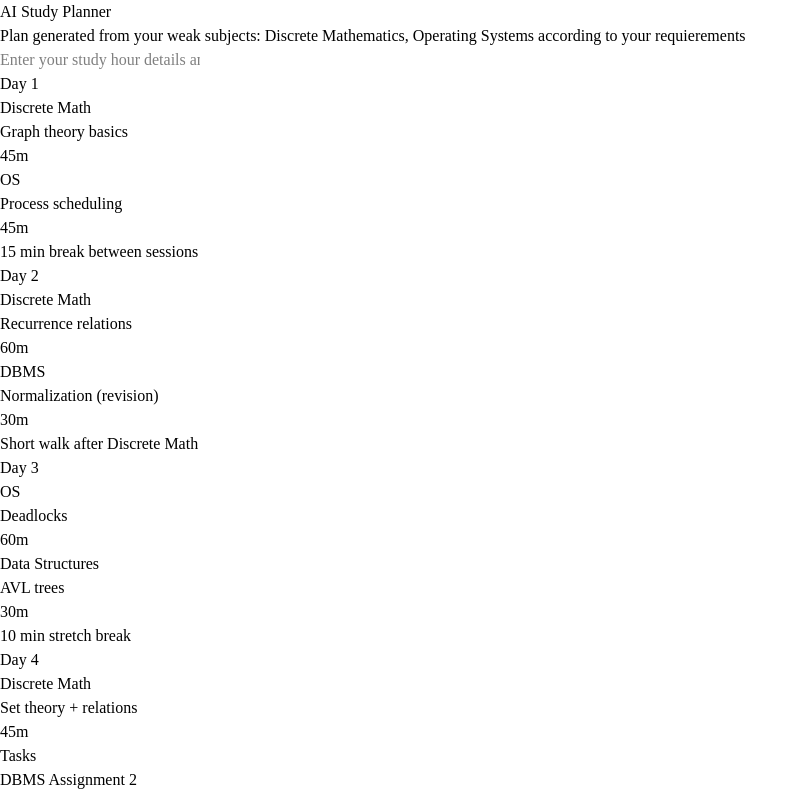
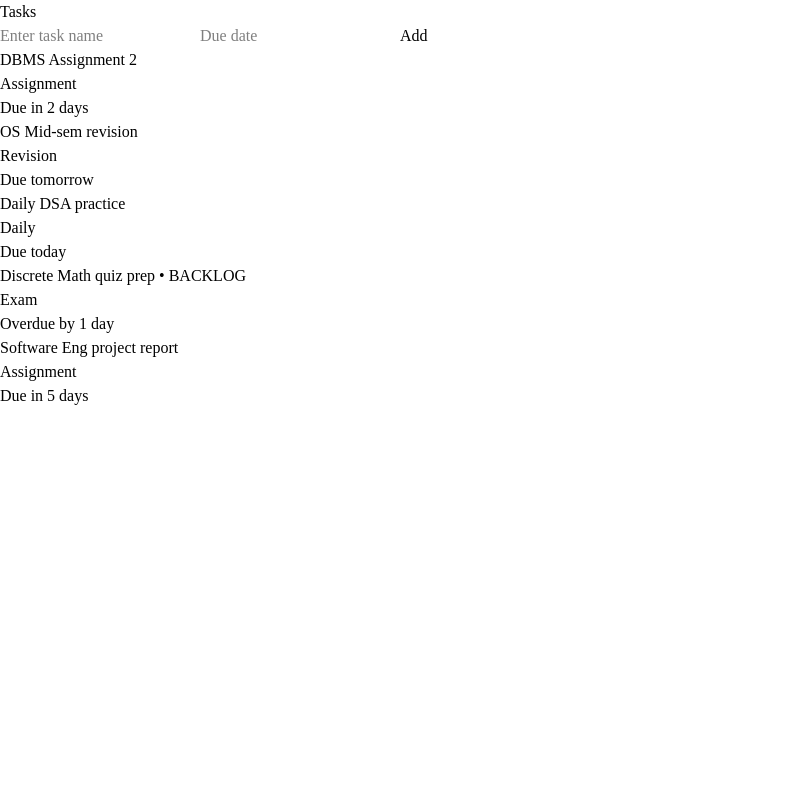
Before and after one commit to NotSoAdarshh/AcademiaPulse, a React app in the folder Frontend/: page / in a window 1280 px wide. Shown: the top 796 px of the page, without its empty margins (0-808 px from the left). Built offline with nearby package versions, Linux system fonts and the light colour scheme; the HTML template or start-up script is replaced by a standard one.

Commit message:
init basic structure- tasks page

```diff
--- a/Frontend/src/App.jsx
+++ b/Frontend/src/App.jsx
@@ -12,7 +12,7 @@ function App() {
 
   return (
     <>
-    <Planner></Planner>
+    <Tasks></Tasks>
     </>
   )
 }
--- a/Frontend/src/components/tasksPage.jsx
+++ b/Frontend/src/components/tasksPage.jsx
@@ -28,7 +28,34 @@ function Tasks(){
 ]
 
   return(
-    <div>hii</div>
+    <div className="bg-bg min-h-screen text-heading relative">
+      <div className="bg-surface text-2xl font-bold py-4 pl-8">Tasks</div>
+
+      <div className="bg-surface rounded-xl flex m-6 p-4 gap-4">
+        <input type="text" placeholder="Enter task name" className="bg-lighter rounded-xl p-4 w-3/5" />
+        <input type="text" placeholder="Due date" className="bg-lighter rounded-xl p-4 w-3/10" />
+        <button type="button" className="bg-lighter hover:bg-bg rounded-xl p-4 w-1/10">Add</button>
+      </div>
+
+      <div className="bg-surface m-6 rounded-xl">
+        {tasks.map((task,index)=>(
+          <div key={index} className="flex flex-col border-b-2 p-4" >
+            <div>
+              <div className="justify-between flex ">
+              <div>
+                <p>{task.title}</p>
+              </div>
+              <div className="flex gap-6">
+                <p>{task.category}</p>
+                <p>{task.due_status}</p>
+              </div>
+              </div>
+            </div>
+          </div>
+        ))}
+
+      </div>
+    </div>
   )
 }
 export default Tasks
```
